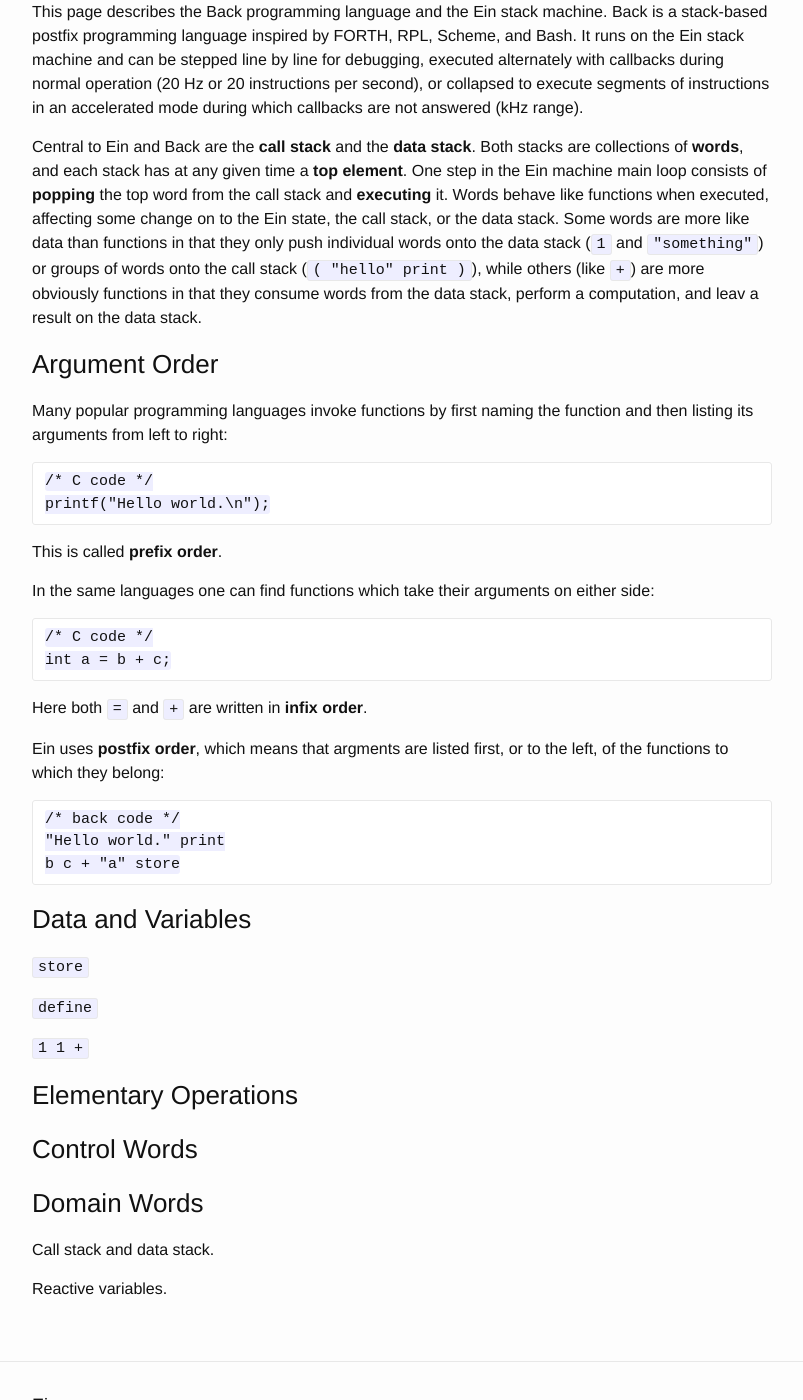
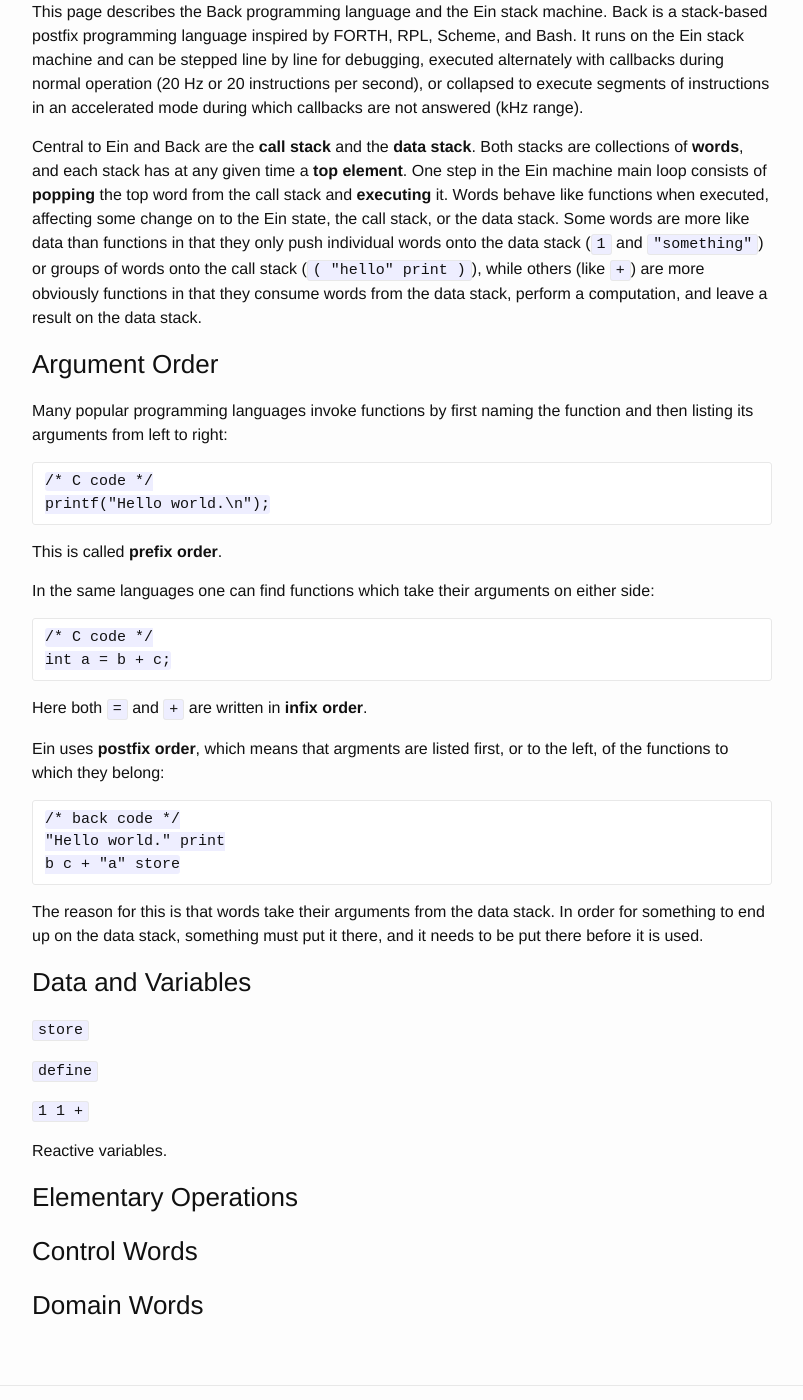
Before and after one commit to h2r/ein, a Jekyll site: the page built from language.md, in a window 1280 px wide and 1400 px high, scrolled down 276 px. Shown: the whole window, without its empty margins (238-1041 px from the left). Built offline with Jekyll 4.4.1, drawn with Linux system fonts in a browser that asks for light colours.

Commit message:
more language
Former-commit-id: da5868bc0f498aec40cdeda32461dbd8768f1532

````diff
--- a/language.md
+++ b/language.md
@@ -22,7 +22,7 @@ data stack. Some words are more like data than functions in that they only push
 individual words onto the data stack (`1` and `"something"`) or groups of words
 onto the call stack (`( "hello" print )`), while others (like `+`) are more
 obviously functions in that they consume words from the data stack, perform a
-computation, and leav a result on the data stack.
+computation, and leave a result on the data stack.
 
 ### Argument Order
 
@@ -54,7 +54,9 @@ that argments are listed first, or to the left, of the functions to which they b
 b c + "a" store
 ```
 
-
+The reason for this is that words take their arguments from the data stack. In order for
+something to end up on the data stack, something must put it there, and it needs to be put
+there before it is used.
 
 
 ### Data and Variables
@@ -65,12 +67,10 @@ b c + "a" store
 
 `1 1 +`
 
+Reactive variables.
+
 ### Elementary Operations
 
 ### Control Words
 
 ### Domain Words
-
-Call stack and data stack.
-
-Reactive variables.
````
